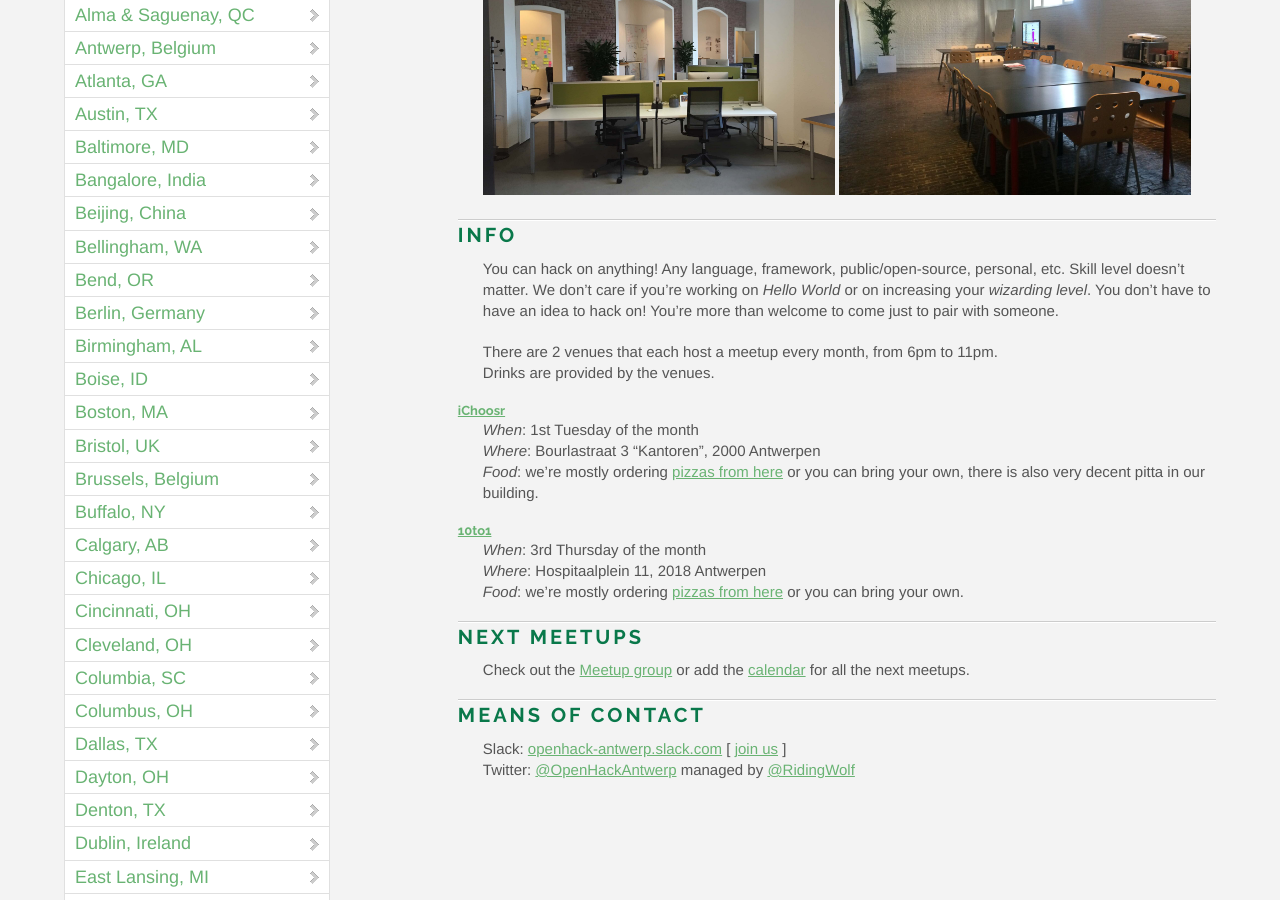
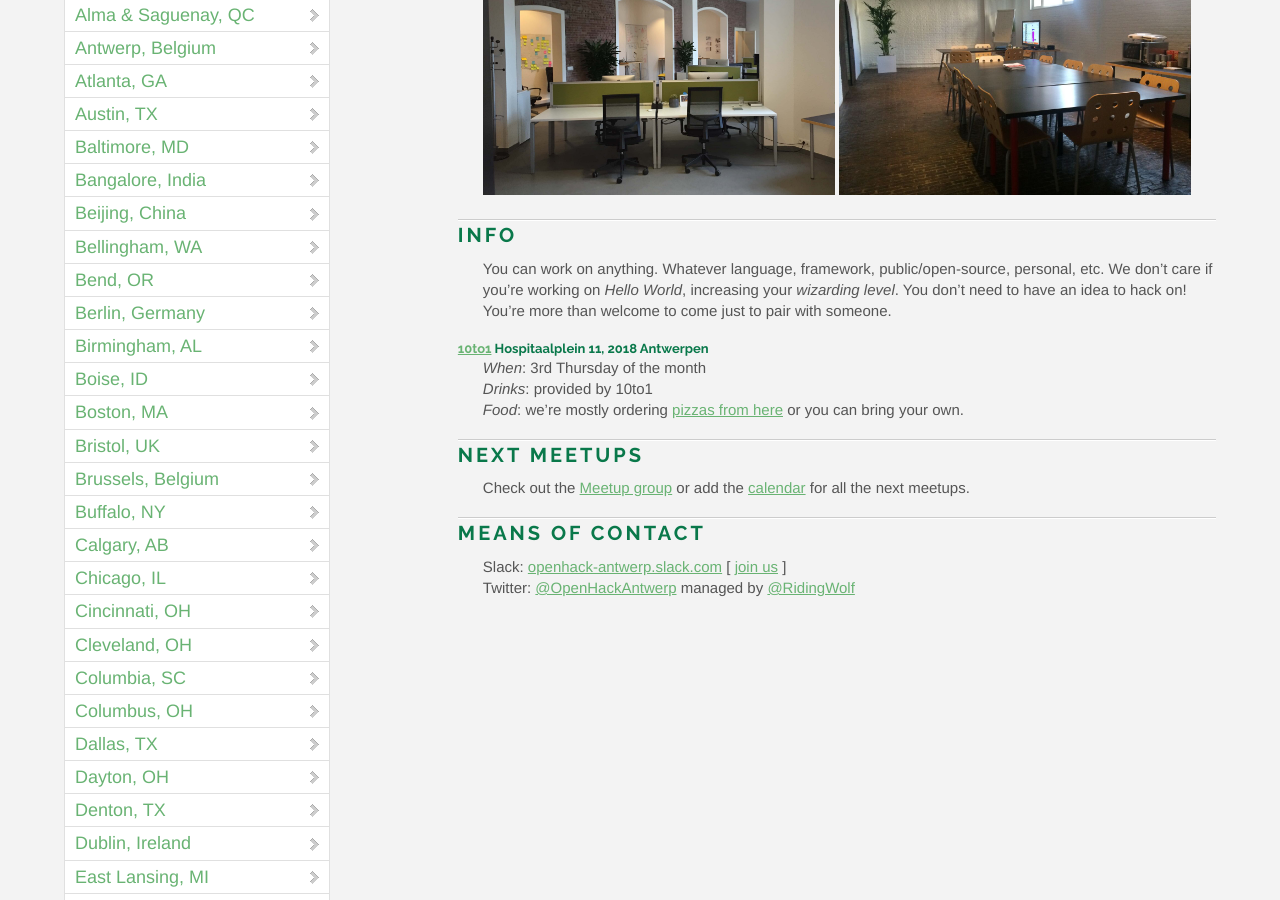
Before and after one commit to OpenHack/openhack.github.com, a Jekyll site: the page built from antwerp/index.markdown, in a window 1280 px wide and 900 px high, scrolled down 284 px. Built offline with Jekyll 4.4.1, drawn with Linux system fonts in a browser that asks for light colours; nearby versions of some CDN libraries; comment, search, counter and statistics services are not loaded.

Commit message:
removed meetup on tuesday

```diff
--- a/antwerp/index.markdown
+++ b/antwerp/index.markdown
@@ -10,22 +10,12 @@ title: OpenHack - Antwerp, Belgium
 
 ### Info
 
-You can hack on anything! Any language, framework, public/open-source, personal, etc.
-Skill level doesn’t matter. We don’t care if you’re working on _Hello World_ or on increasing your _wizarding level_.
-You don’t have to have an idea to hack on! You’re more than welcome to come just to pair with someone.
+You can work on anything. Whatever language, framework, public/open-source, personal, etc. We don’t care if you’re working on _Hello World_, increasing your _wizarding level_.
+You don’t need to have an idea to hack on! You’re more than welcome to come just to pair with someone.
 
-
-There are 2 venues that each host a meetup every month, from 6pm to 11pm.
-Drinks are provided by the venues.
-
-#### [iChoosr](http://www.ichoosr.be){:target="_blank"}
-   _When_: 1st Tuesday of the month
-   _Where_: Bourlastraat 3 "Kantoren", 2000 Antwerpen
-   _Food_: we're mostly ordering [pizzas from here](http://www.lalanterna.be/){:target="_blank"} or you can bring your own, there is also very decent pitta in our building.
-
-#### [10to1](http://10to1.be){:target="_blank"}
+#### [10to1](http://10to1.be){:target="_blank"} Hospitaalplein 11, 2018 Antwerpen
    _When_: 3rd Thursday of the month
-   _Where_: Hospitaalplein 11, 2018 Antwerpen
+   _Drinks_: provided by 10to1
    _Food_: we're mostly ordering [pizzas from here](http://www.just-eat.be/restaurants-pizza-apetito-antwerpen/menu){:target="_blank"} or you can bring your own.
 
 ### Next meetups
```
